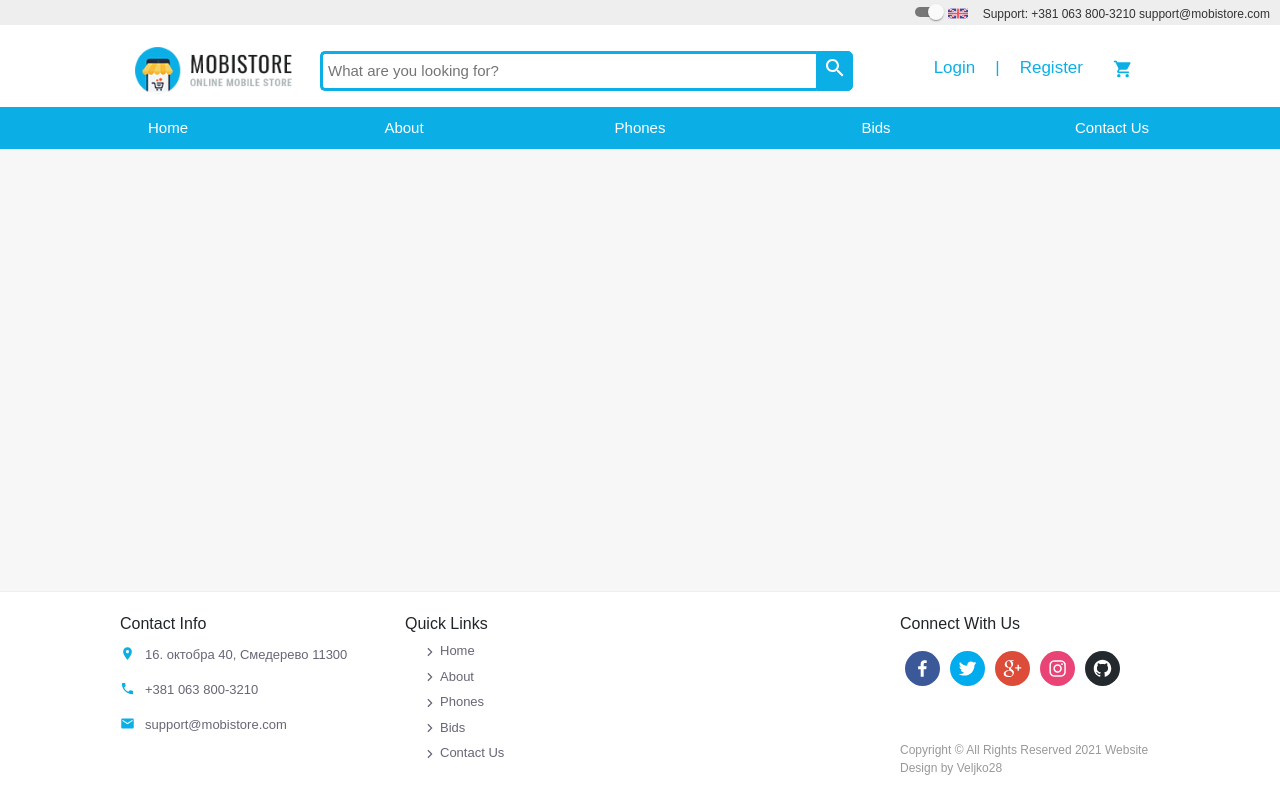
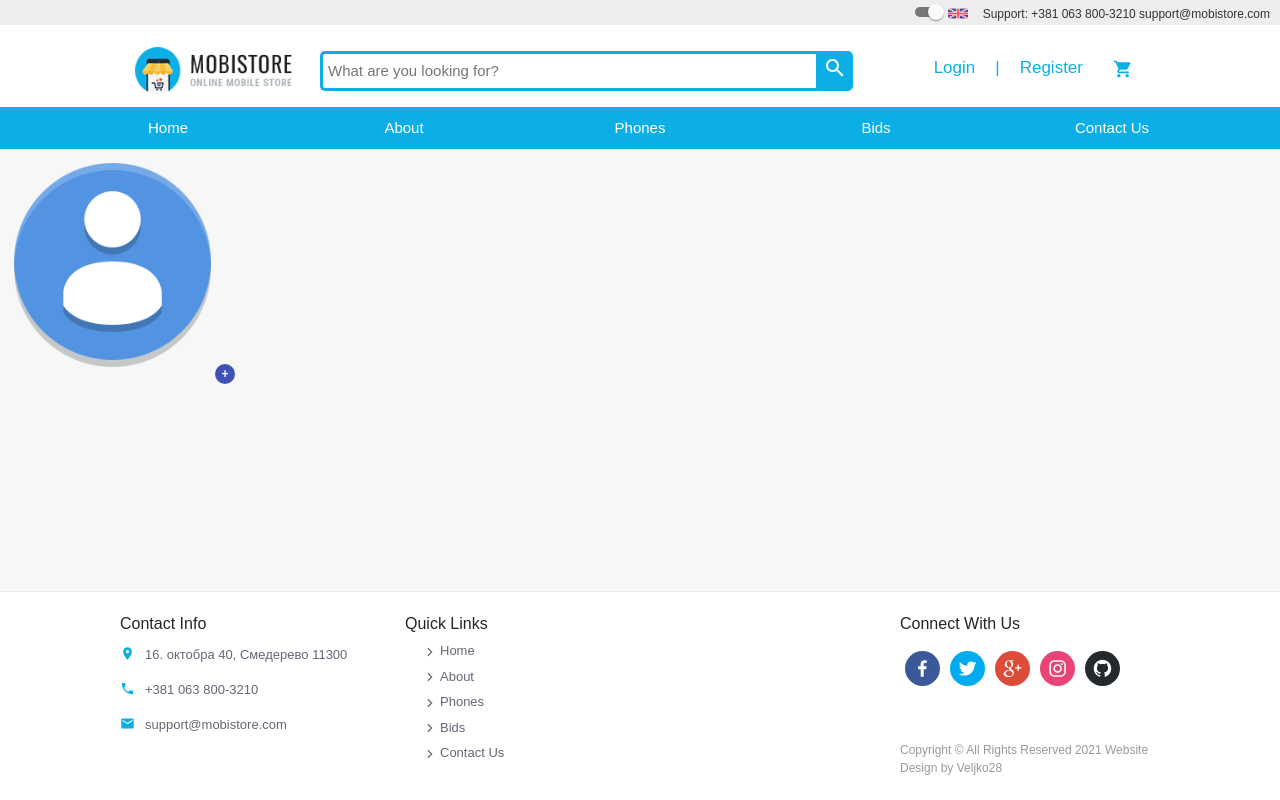
Before and after one commit to Veljko28/Phone-Ui, a Next.js app: page /test in a window 1280 px wide. Built offline with nearby package versions, Linux system fonts and the light colour scheme; a web font is replaced by a local one.

Commit message:
edit user profile start

```diff
--- a/pages/test.tsx
+++ b/pages/test.tsx
@@ -1,12 +1,41 @@
-import { Grid, Typography, Button} from '@material-ui/core';
+import { Grid, Typography, Badge} from '@material-ui/core';
 import React from 'react';
 import Link from 'next/link';
+import AddIcon from '@material-ui/icons/Add';
 
 const test = () => {
+
+    const [form, changeForm] = React.useState({
+        image: "/user.png",
+        userName: "",
+        description: "",
+    });
+
+    const uploadFile = (e: any) => {
+        if (e.target.files[0] === null || e.target.files[0] === undefined) return;
+
+
+        const file = e.target.files[0];
+        const blob = URL.createObjectURL(file);
+        changeForm({...form,image: blob});
+    }
+
+    const inputRef = React.useRef(null);
+
     return (
-        <div>
-
-        </div>
+        <Grid container>
+            <Badge anchorOrigin={{
+                    vertical: 'bottom',
+                    horizontal: 'right',
+                }}
+                badgeContent="+"
+                color="primary"
+                >
+                <img src={form.image}  width="225px" height="225px" style={{borderRadius: 150}}
+                onClick={() => (inputRef as any).current.click()}/>
+            </Badge>
+            <input type="file" accept="image/*" onChange={(e: any) => uploadFile(e)} ref={inputRef} style={{display: 'none'}}/>
+        </Grid>
 
     )
 };
```
Also changed, not shown: todo.txt.
